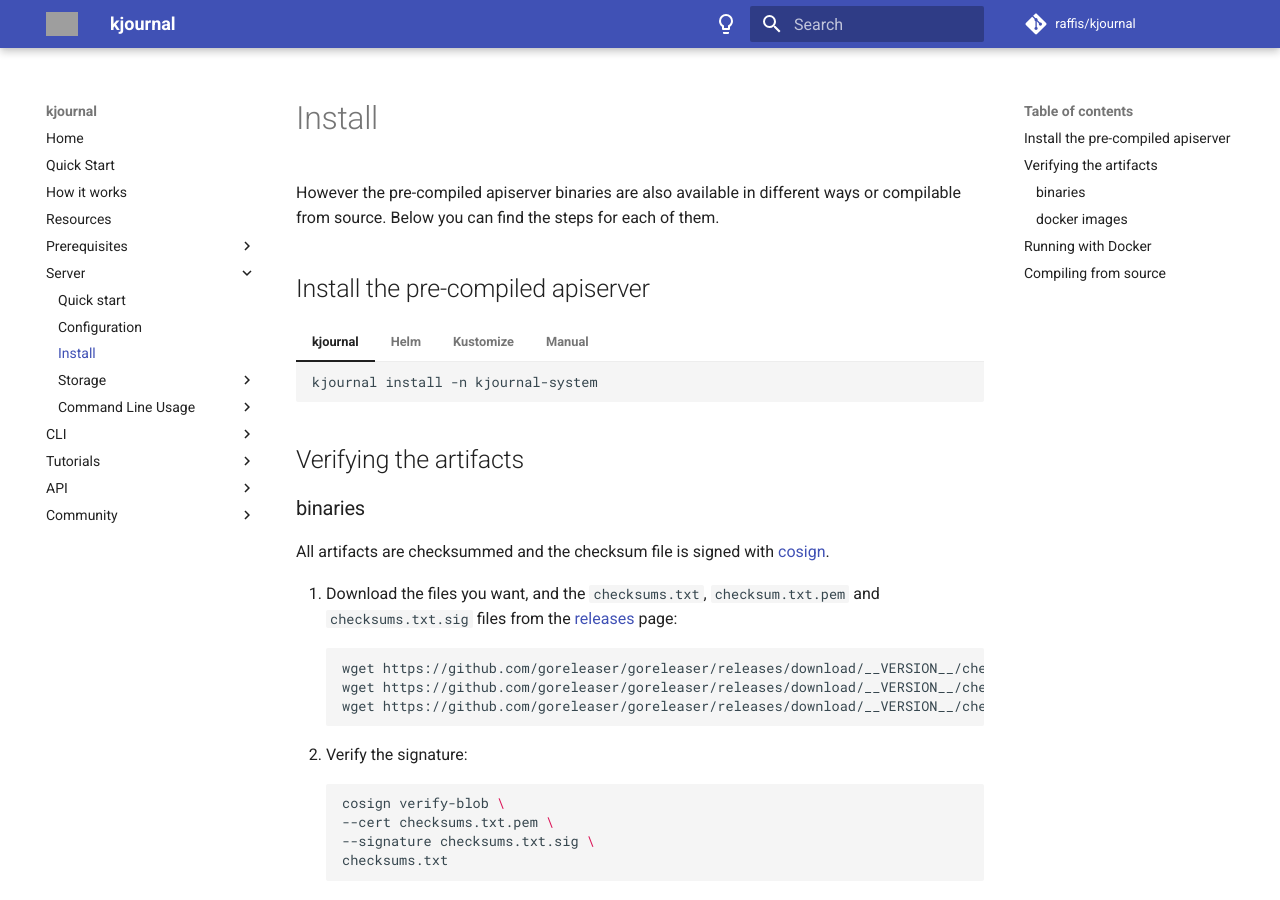
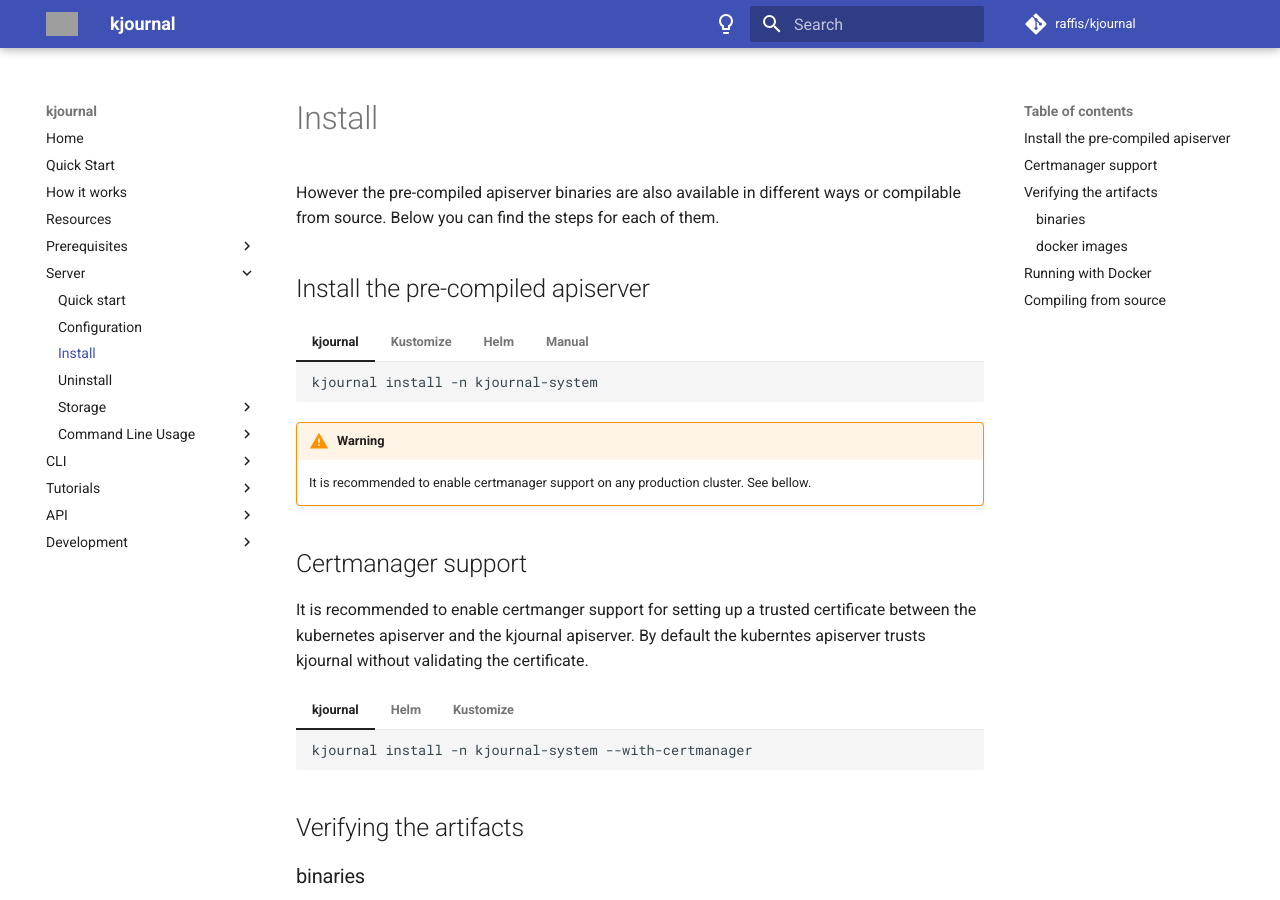
Before and after one commit to raffis/kjournal, an MkDocs documentation site: the page built from docs/server/install.md, in a window 1280 px wide and 900 px high. Built offline with MkDocs 1.6.1 and Material for MkDocs 9.7.7, drawn with Linux system fonts in a browser that asks for light colours; comment, search, counter and statistics services are not loaded; grey boxes are pictures that could not be loaded.

````diff
--- a/.goreleaser.yaml
+++ b/.goreleaser.yaml
@@ -3,7 +3,7 @@ project_name: kjournal
 builds:
   - id: "cli"
     dir: cli
-    main: ./cmd/kjournal/
+    main: ./cmd/
     binary: kjournal-cli
     goos:
       - linux
--- a/docs/server/install.md
+++ b/docs/server/install.md
@@ -10,19 +10,51 @@ Below you can find the steps for each of them.
     kjournal install -n kjournal-system
     ```
 
-=== "Helm"
-    ```sh
-    helm install kjournal oci://github.com/raffis/kjournal/helm
-    ```
-
 === "Kustomize"
     ```sh
     kustomize build github.com/raffis/kjournal//config/default | kubectl apply -f -
     ```
 
+=== "Helm"
+    ```sh
+    helm updgrade kjournal --install oci://github.com/raffis/kjournal/helm
+    ```
+
 === "Manual"
     Download the pre-compiled binaries from the [OSS releases page][releases] and copy them to the desired location.
 
+!!! Warning
+    It is recommended to enable certmanager support on any production cluster. See bellow.
+
+
+## Certmanager support
+
+It is recommended to enable certmanger support for setting up a trusted certificate between the kubernetes apiserver
+and the kjournal apiserver. By default the kuberntes apiserver trusts kjournal without validating the certificate.
+
+=== "kjournal"
+    ```sh
+    kjournal install -n kjournal-system --with-certmanager
+    ```
+
+=== "Helm"
+    ```sh
+    helm upgrade kjournal --install oci://github.com/raffis/kjournal/helm --set certmanager.enabled=true
+    ```
+
+=== "Kustomize"
+    ```sh
+    cat <<EOT >> kustomization.yaml
+    apiVersion: kustomize.config.k8s.io/v1beta1
+    kind: Kustomization
+    resources:
+    - github.com/raffis/kjournal//config/default
+    - github.com/raffis/kjournal//config/rbac
+
+    components:
+    - github.com/raffis/kjournal//config/components/certmanager
+    EOT && kustomize build | kubectl apply -f -
+    ```
 
 ## Verifying the artifacts
 
--- a/mkdocs.yaml
+++ b/mkdocs.yaml
@@ -71,6 +71,7 @@ nav:
   - server/quick-start.md
   - server/config.md
   - server/install.md
+  - server/uninstall.md
   - Storage:
     - server/storage/elasticsearch.md
     - server/storage/other.md
@@ -89,5 +90,6 @@ nav:
 - API:
   - api/config.kjournal.v1alpha1.md
   - api/core.kjournal.v1alpha1.md
-- Community:
-  - contributing.md
+- Development:
+  - development/CONTRIBUTING.md
+  - development/CODE_OF_CONDUCT.md
````
Also changed, not shown: docs/development/CODE_OF_CONDUCT.md (added, +43 -0 lines), docs/development/CONTRIBUTING.md (added, +18 -0 lines), docs/server/uninstall.md (added, +20 -0 lines), 1 other file.
